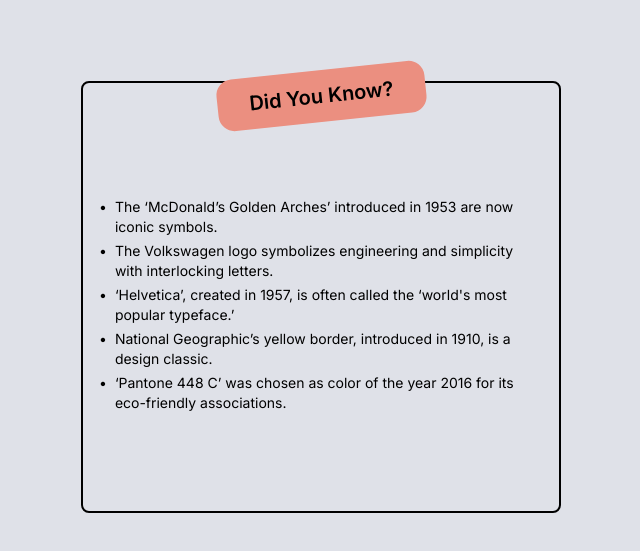
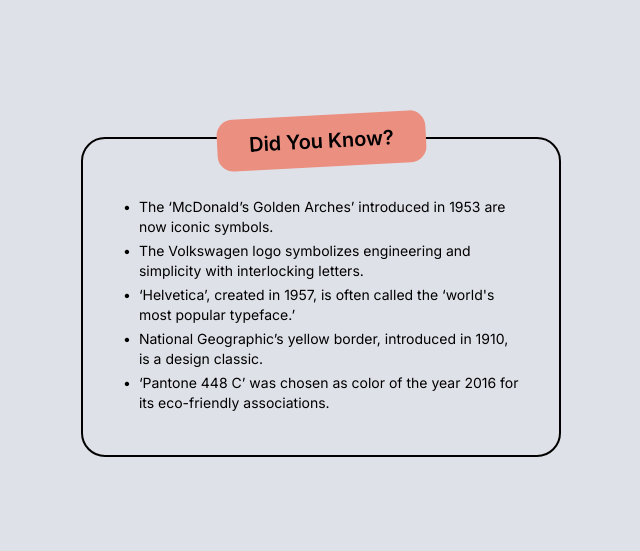
Before and after one commit to kashish567/did-you-know, a Next.js app: page / in a window 1280 px wide. Shown: the part 103-654 px from the top of the page, without its empty margins (319-959 px from the left). Built offline with nearby package versions, Linux system fonts and the light colour scheme.

Commit message:
fix:ui changes

```diff
--- a/src/app/page.tsx
+++ b/src/app/page.tsx
@@ -18,13 +18,14 @@
   }, []);
 
   return (
-    <main className="flex h-screen flex-col items-center justify-center p-6 sm:p-12 md:p-16 lg:p-24 bg-[#dfe1e8]">
-      <div className="bg-transparent rounded-lg border-2 flex flex-col items-center justify-center border-black p-4 max-w-[80%] sm:max-w-[30rem] h-[27rem] relative sm:mt-0">
-        <div className="bg-[#eb8f80] rounded-2xl p-3 px-6 sm:px-8 absolute top-0 -translate-y-1/4 -rotate-6 text-black">
+    <main className="flex h-screen w-full flex-col items-center justify-center p-6  lg:p-24 bg-[#dfe1e8]">
+      <div className="bg-transparent rounded-3xl border-2 flex flex-col items-center justify-center border-black p-4 w-auto sm:max-w-[30rem] min-h-[20rem] relative sm:mt-0">
+        <div className="bg-[#eb8f80] rounded-2xl p-3 px-6 sm:px-8 absolute top-0 -translate-y-6 -rotate-3 text-black">
           <h2 className="text-sm sm:text-lg md:text-xl font-semibold">
             Did You Know?
           </h2>
         </div>
+        <div className="px-6 w-auto">
         <ul className="mt-4 list-disc list-inside space-y-1">
           {selectedPoints.map((point, index) => (
             <li
@@ -35,6 +36,7 @@
             </li>
           ))}
         </ul>
+        </div>
       </div>
     </main>
   );
```
